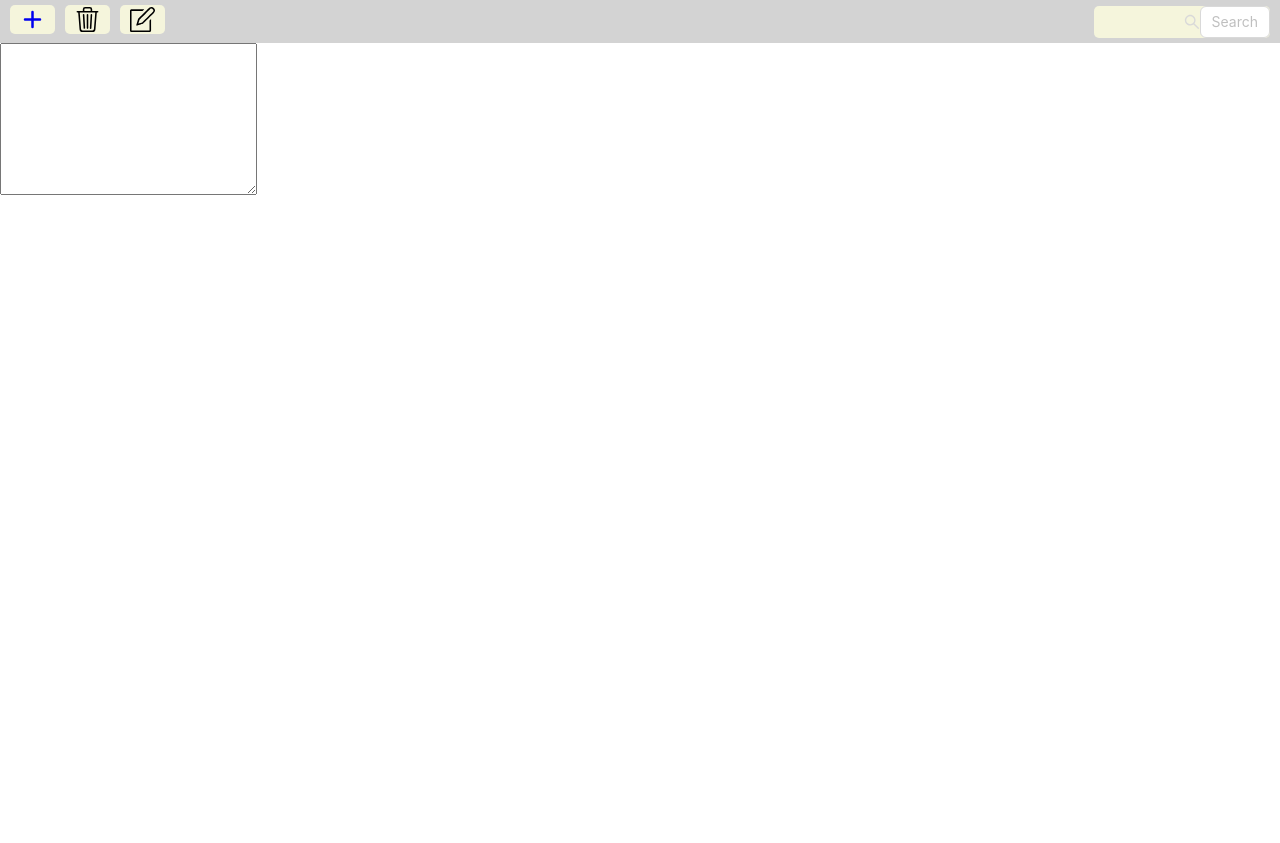
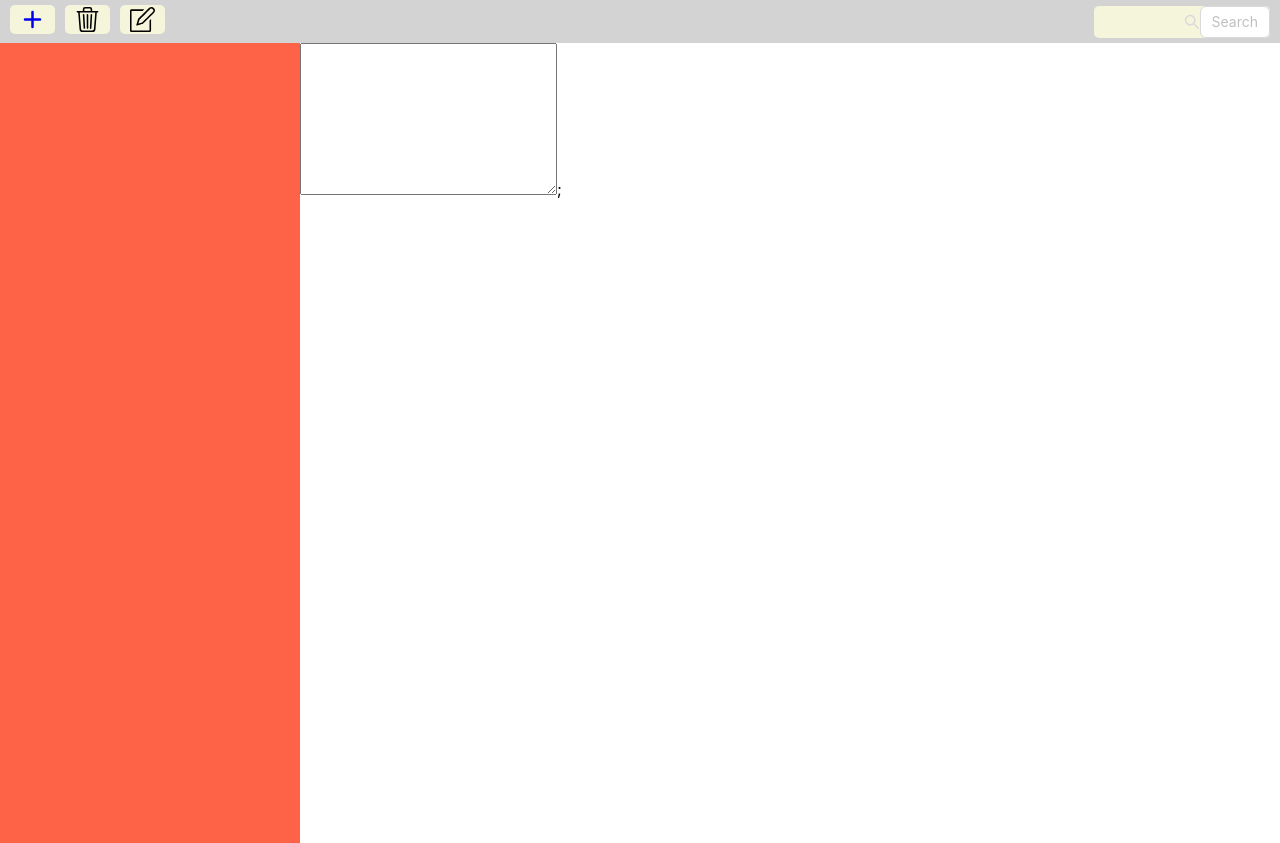
Before and after one commit to Anatolii1996/notes, a React (Create React App) app: page /new in a window 1280 px wide. Before the commit the page ends 800 px from the top, so only its background shows below. Built offline with nearby package versions, Linux system fonts and the light colour scheme.

Commit message:
add new component

```diff
--- a/src/App.scss
+++ b/src/App.scss
@@ -3,8 +3,12 @@
   padding: 0;
   box-sizing: border-box;
 }
-
+.App{
+  display: flex;
+  flex-wrap: wrap;
+}
 .header {
+ width: 100%;
   background-color: lightgray;
   padding: 5px 10px;
   display: flex;
@@ -39,6 +43,17 @@
     // }
   }
 }
+.sidebar{
+  width: 300px;
+  background-color: tomato;
+  height: 100vh;
+}
+// .main_page{
+//   display: flex;
+// }
+// .new_note{
+//   margin-left: 400px;
+// }
 :where(.css-dev-only-do-not-override-yp8pcc).ant-select-single:not(
     .ant-select-customize-input
   )
--- a/src/components/App.js
+++ b/src/components/App.js
@@ -4,6 +4,8 @@ import Header from "./Header";
 import { v4 as uuidv4 } from 'uuid';
 import { Routes, Route } from "react-router";
 import NewNote from "./NewNote";
+import Sidebar from "./Sidebar";
+import WorkSpace from "./WorkSpace";
 
 const messageData = [
   {
@@ -61,7 +63,19 @@ function App() {
     <div className="App">
       <Routes>
         <Route path="/" element={<Header />}>
-          <Route path="/new" element={<NewNote/>}/>
+
+            <Route path="/" element={<Sidebar />} >
+              <Route path="/main" element={<WorkSpace />} />
+              <Route path="/new" element={<NewNote />} />
+
+            </Route>
+
+
+
+
+
+
+
         </Route>
       </Routes>
 
--- a/src/components/NewNote.jsx
+++ b/src/components/NewNote.jsx
@@ -1,4 +1,8 @@
 const NewNote = () => {
-  return <textarea name="" id="" cols="30" rows="10"></textarea>;
+  return(
+    <div className="new_note">
+        <textarea name="" id="" cols="30" rows="10"></textarea>;
+    </div>
+  )
 };
 export default NewNote;
--- /dev/null
+++ b/src/components/Sidebar.jsx
@@ -0,0 +1,11 @@
+import {  Outlet } from "react-router-dom";
+
+const Sidebar = () => {
+  return(
+    <>
+    <div className="sidebar"></div>
+    <Outlet/>
+    </>
+  )
+};
+export default Sidebar;
--- /dev/null
+++ b/src/components/WorkSpace.jsx
@@ -0,0 +1,6 @@
+const WorkSpace=()=>{
+    return(
+        <div></div>
+    )
+};
+export default WorkSpace;
```
Also changed, not shown: src/components/Message.js (deleted, +0 -17 lines).
